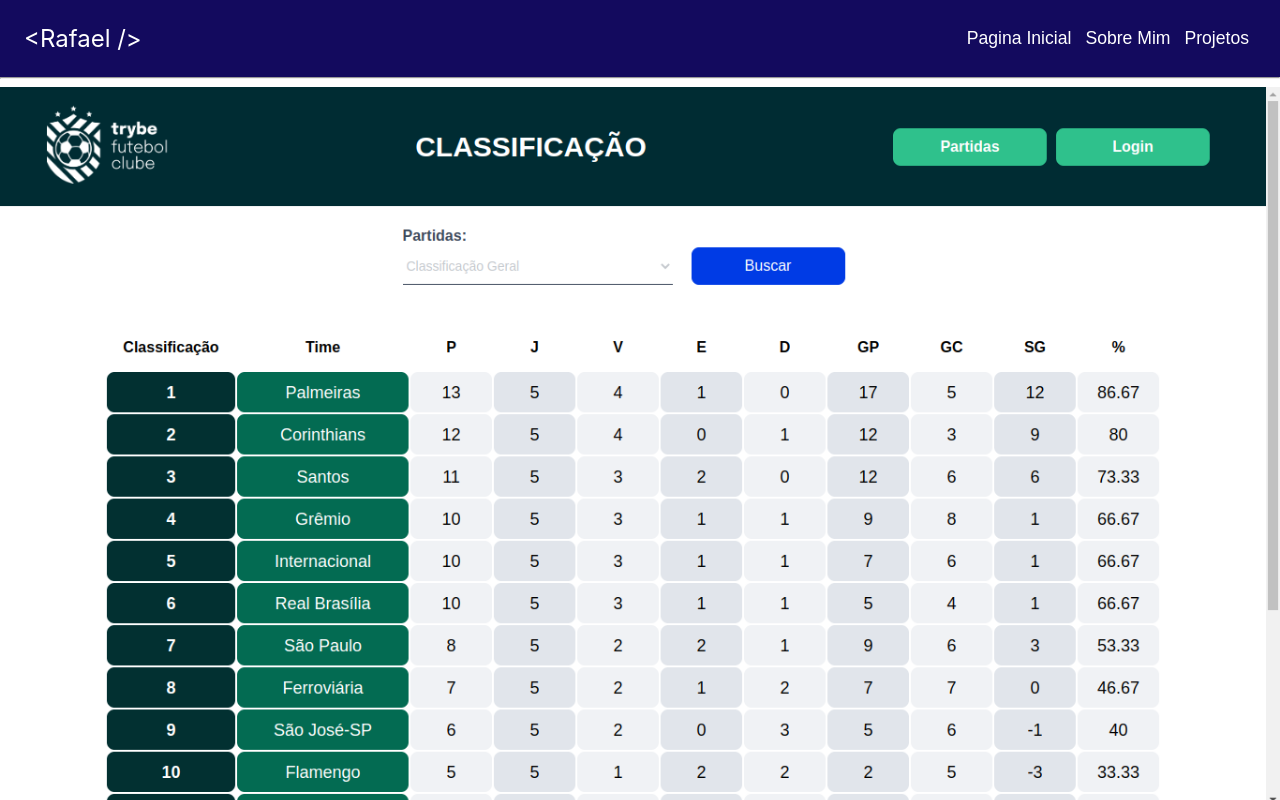
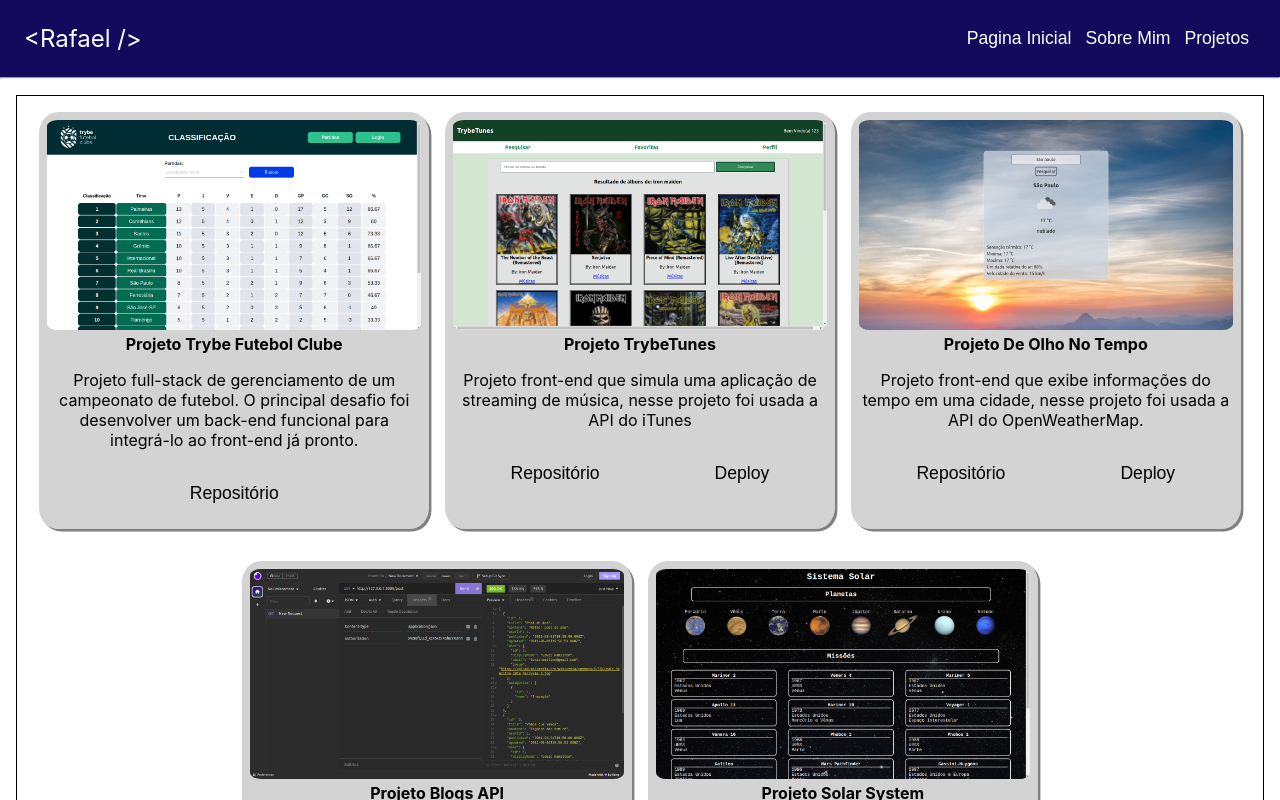
Before and after one commit to rafaelsisoares/portfolio, a React (Create React App) app: page /projects in a window 1280 px wide. Shown: the top 800 px of the page. Built offline with nearby package versions, Linux system fonts and the light colour scheme.

Commit message:
style: Inicio da estilizacao da pagina de projetos

```diff
--- a/src/Styles/Projects.css
+++ b/src/Styles/Projects.css
@@ -0,0 +1,53 @@
+:root {
+    --border: #808080;
+    --card-bg-color: #D3D3D3;
+    --font-black: #000000;
+    --button-bg-color-hover: #A9A9A9;
+}
+
+.projects {
+    border: 1px solid #000000;
+    display: flex;
+    flex-wrap: wrap;
+    justify-content: center;
+    margin: 1rem;
+}
+
+.project {
+    background-color: var(--card-bg-color);
+    border-radius: 5%;
+    box-shadow: 0.15rem 0.15rem var(--border);
+    margin: 1rem 0.5rem;
+    padding: 0.5rem;
+    width: 30%;
+}
+
+.project img {
+    border-radius: 3%;
+}
+
+.project a {
+    color: var(--font-black);
+    text-decoration: none;
+    margin: 0.5rem;
+    padding: 0.5rem;
+}
+
+.btn-repo:hover, .btn-deploy:hover {
+    background-color: var(--button-bg-color-hover);
+    text-decoration: underline;
+}
+
+.links {
+    align-items: center;
+    display: flex;
+    justify-content: space-around;
+}
+
+.btn-repo, .btn-deploy {
+    background-color: var(--card-bg-color);
+    border: none;
+    border-radius: 0.3rem;
+    color: var(--font-black);
+    height: auto;
+}
```
